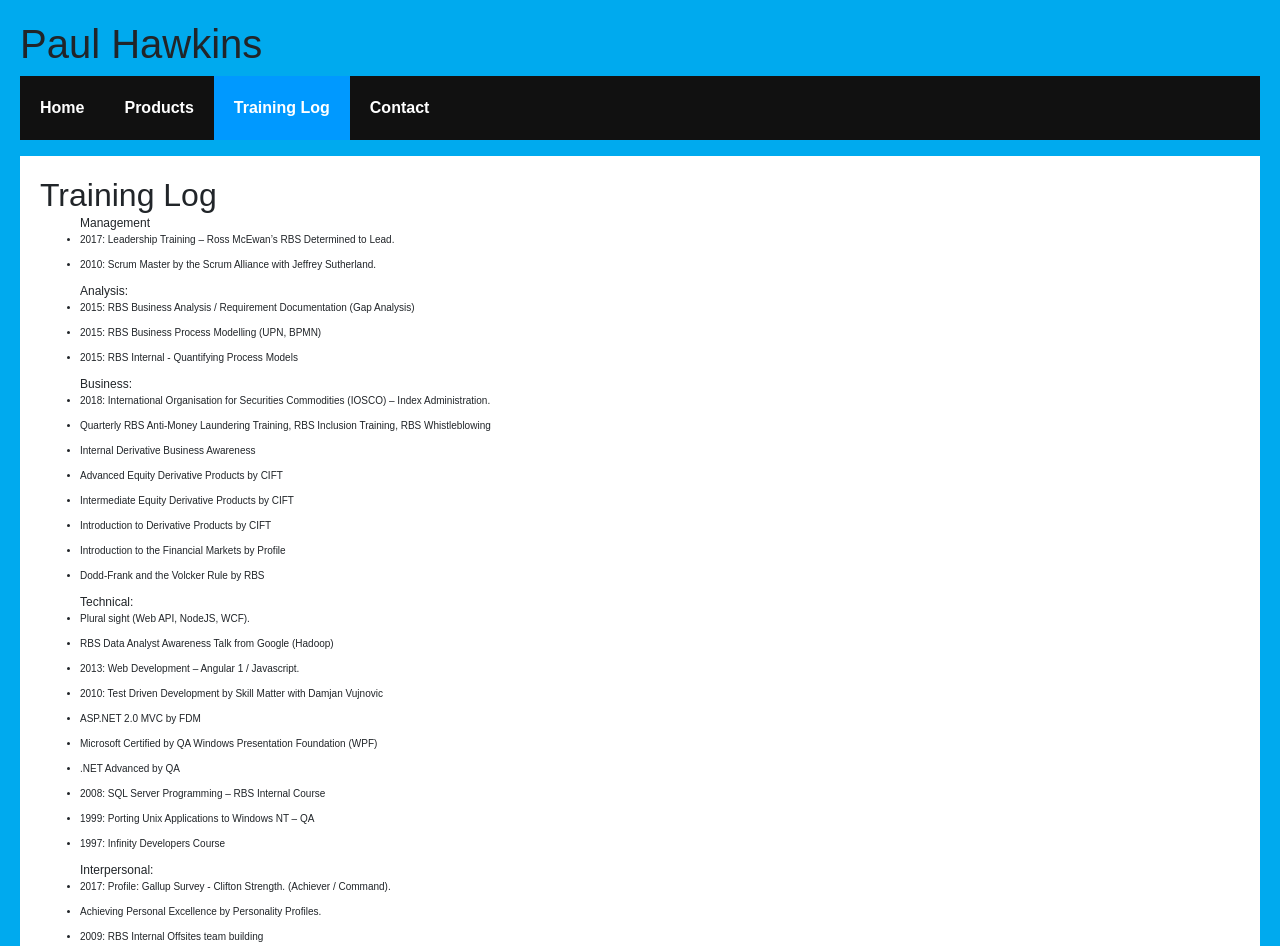
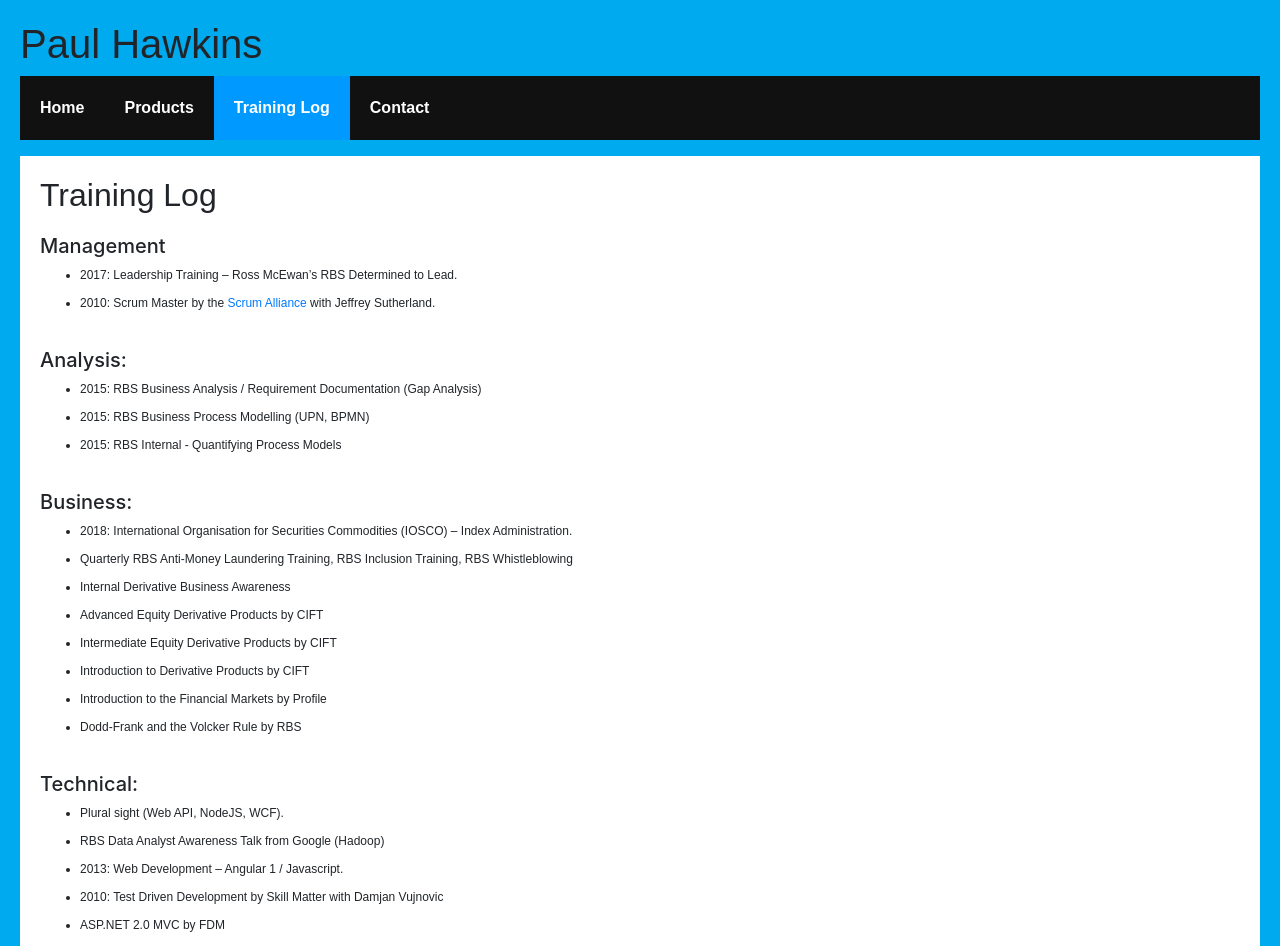
Before and after one commit to Hawkie/website-react, a React (Create React App) app: page /training in a window 1280 px wide. Shown: the top 946 px of the page. Built offline with nearby package versions, Linux system fonts and the light colour scheme.

Commit message:
add training

```diff
--- a/src/components/TrainingLog.tsx
+++ b/src/components/TrainingLog.tsx
@@ -6,15 +6,20 @@
     return (
       <div className="training">
         <h2>Training Log</h2>
-        <ul>
-          <p>Management</p>
+          <h5>Management</h5>
+          <ul>
           <li>2017: Leadership Training – Ross McEwan’s RBS Determined to Lead.</li>
-          <li>2010: Scrum Master by the Scrum Alliance with Jeffrey Sutherland.</li>
-          <p>Analysis:</p>
+          <li>2010: Scrum Master by the <a href="https://www.scrumalliance.org/">
+          Scrum Alliance</a> with Jeffrey Sutherland.</li>
+          </ul>
+          <h5>Analysis:</h5>
+          <ul>
           <li>2015: RBS Business Analysis / Requirement Documentation (Gap Analysis)</li>
           <li>2015: RBS Business Process Modelling (UPN, BPMN)</li>
           <li>2015: RBS Internal - Quantifying Process Models</li>
-          <p>Business:</p>
+          </ul>
+          <h5>Business:</h5>
+          <ul>
             <li>2018: International Organisation for Securities Commodities (IOSCO) – Index Administration.</li>
             <li>Quarterly RBS Anti-Money Laundering Training, RBS Inclusion Training, RBS Whistleblowing</li>
             <li>Internal Derivative Business Awareness</li>
@@ -23,7 +28,9 @@
             <li>Introduction to Derivative Products by CIFT</li>
             <li>Introduction to the Financial Markets by Profile</li>
             <li>Dodd-Frank and the Volcker Rule by RBS</li>
-            <p>Technical:</p>
+            </ul>
+            <h5>Technical:</h5>
+            <ul>
             <li>Plural sight (Web API, NodeJS, WCF).</li>
             <li>RBS Data Analyst Awareness Talk from Google (Hadoop)</li>
             <li>2013: Web Development – Angular 1 / Javascript.</li>
@@ -34,12 +41,14 @@
             <li>2008: SQL Server Programming – RBS Internal Course</li>
             <li>1999: Porting Unix Applications to Windows NT – QA</li>
             <li>1997: Infinity Developers Course</li>
-            <p>Interpersonal:</p>
+            </ul>
+            <h5>Interpersonal:</h5>
+            <ul>
             <li>2017: Profile: Gallup Survey - Clifton Strength. (Achiever / Command).</li>
             <li>Achieving Personal Excellence by Personality Profiles.</li>
             <li>2009: RBS Internal Offsites team building</li>
             <li>2005: Goal Getting, Influence and Persuade by Mind Align</li>
-        </ul>
+            </ul>
       </div>
     );
   }
--- a/src/components/products.tsx
+++ b/src/components/products.tsx
@@ -5,12 +5,12 @@
 export class Products extends Component {
   public render(): React.ReactNode {
     return (
-      <div>
+      <div className="products">
         <h2>Products Built</h2>
         <p>My development projects:</p>
         <ul><ProductComponent
           date="2019"
-          title="Website for AJH Gallery"
+          title="AJH Gallery website"
           description="Website for displaying art and crafts online"
           technology="React, Typescript, MongoDB"
           screenshotUrl="/res/img/ajh-gallery-paintings.png"
--- a/src/css/index.css
+++ b/src/css/index.css
@@ -23,27 +23,32 @@
     display: inline-block;
   }
 
-.product {
-  padding: 0;
+  .products ul {
+    padding: 0;
+    font-size: 12px;
+    margin: 0;
+  }
+
+.products h5 {
+  padding-top: 20px;
 }
 
-.product p {
-  font-size: 10px;
+.products p {
+  font-size: 12px;
   margin: 0;
 }
 
 .training {
-  padding: 0;
+  padding: 0px;
 }
 
-.training p {
+.training h5 {
+  padding-top: 20px;
+}
+
+.training li {
   font-size: 12px;
   margin: 0;
-}
-.training li {
-  font-size: 10px;
-  margin: 0;
-  padding: 0;
 }
 
   .active {
```
